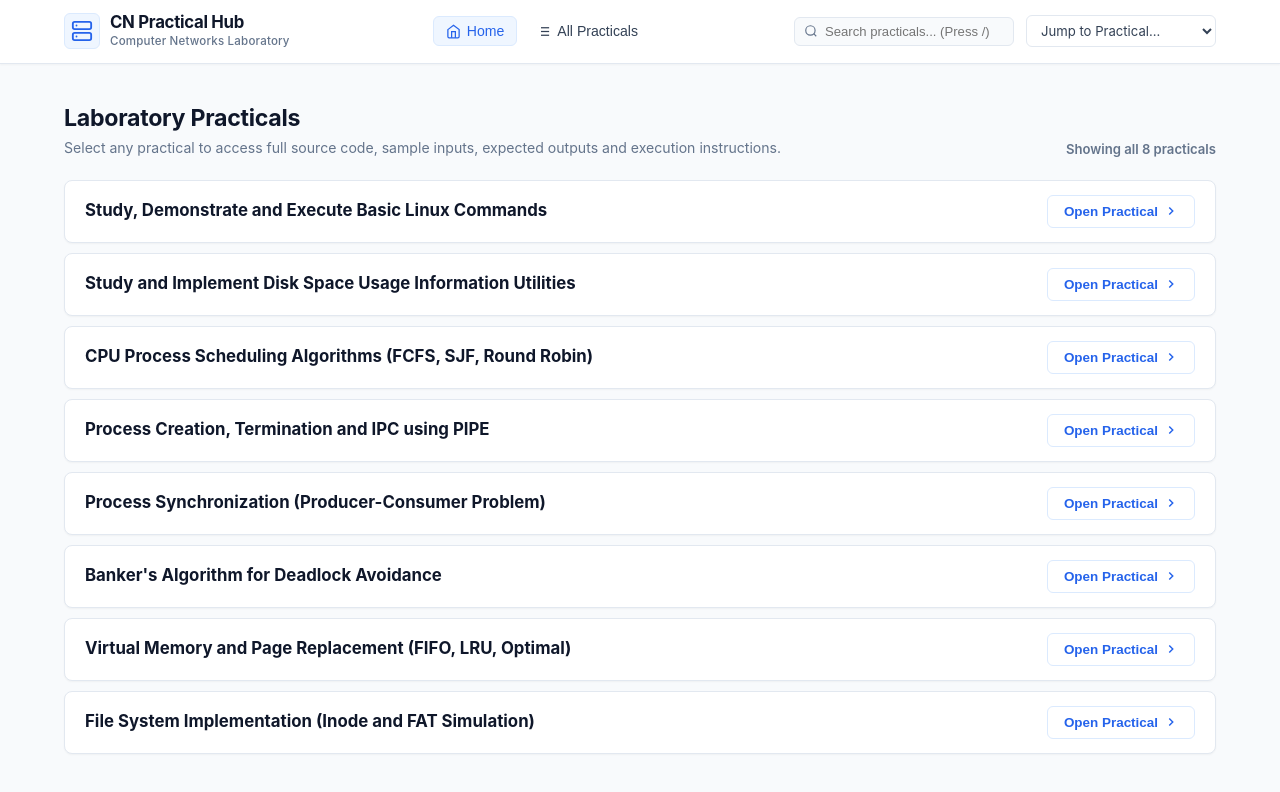
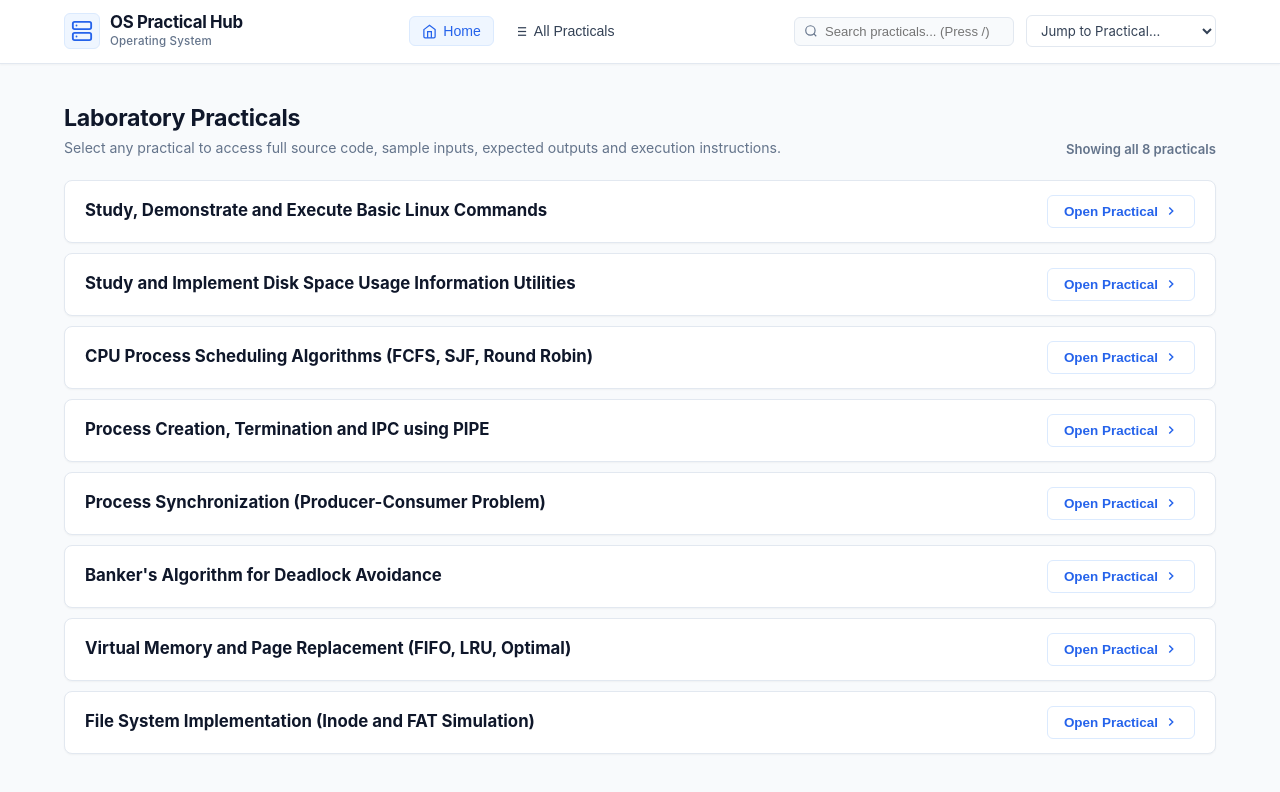
Before and after one commit to maycoday/JAVA, a plain HTML site: page index.html in a window 1280 px wide. Drawn offline with Linux system fonts and the light colour scheme.

Commit message:
refactor: rebrand application from Computer Networks to Operating Systems practical hub

```diff
--- a/index.html
+++ b/index.html
@@ -1,12 +1,15 @@
 <!DOCTYPE html>
 <html lang="en">
+
 <head>
   <meta charset="UTF-8" />
   <meta name="viewport" content="width=device-width, initial-scale=1.0" />
-  <meta name="description" content="CN Practical Hub - Academic laboratory practical reference portal for B.Tech IT & Computer Engineering students. Complete working C++ implementations, ready-to-copy code and execution guides." />
-  <title>CN Practical Hub — Computer Networks Laboratory</title>
+  <meta name="description"
+    content="OS Practical Hub - Academic laboratory practical reference portal for B.Tech IT & Computer Engineering students. Complete working C++ implementations, ready-to-copy code and execution guides." />
+  <title>OS Practical Hub — Computer Networks Laboratory</title>
   <link rel="stylesheet" href="style.css" />
 </head>
+
 <body>
 
   <!-- Sticky Header -->
@@ -15,7 +18,8 @@
       <div class="brand-group">
         <a href="#home" class="brand-link" id="logoLink" onclick="navigateToHome(); return false;">
           <div class="brand-icon">
-            <svg width="22" height="22" viewBox="0 0 24 24" fill="none" stroke="currentColor" stroke-width="2" stroke-linecap="round" stroke-linejoin="round">
+            <svg width="22" height="22" viewBox="0 0 24 24" fill="none" stroke="currentColor" stroke-width="2"
+              stroke-linecap="round" stroke-linejoin="round">
               <rect x="2" y="2" width="20" height="8" rx="2" ry="2"></rect>
               <rect x="2" y="14" width="20" height="8" rx="2" ry="2"></rect>
               <line x1="6" y1="6" x2="6.01" y2="6"></line>
@@ -23,8 +27,8 @@
             </svg>
           </div>
           <div class="brand-text">
-            <span class="brand-title">CN Practical Hub</span>
-            <span class="brand-sub">Computer Networks Laboratory</span>
+            <span class="brand-title">OS Practical Hub</span>
+            <span class="brand-sub">Operating System </span>
           </div>
         </a>
       </div>
@@ -52,11 +56,13 @@
 
       <div class="header-actions">
         <div class="header-search-wrap">
-          <svg class="search-icon-sm" width="14" height="14" viewBox="0 0 24 24" fill="none" stroke="currentColor" stroke-width="2">
+          <svg class="search-icon-sm" width="14" height="14" viewBox="0 0 24 24" fill="none" stroke="currentColor"
+            stroke-width="2">
             <circle cx="11" cy="11" r="8"></circle>
             <line x1="21" y1="21" x2="16.65" y2="16.65"></line>
           </svg>
-          <input type="text" id="quickSearchInput" class="header-search-input" placeholder="Search practicals... (Press /)" oninput="handleQuickSearch(this.value)" />
+          <input type="text" id="quickSearchInput" class="header-search-input"
+            placeholder="Search practicals... (Press /)" oninput="handleQuickSearch(this.value)" />
         </div>
         <div class="practical-quick-select-wrap">
           <select id="quickJumpSelect" class="quick-jump-select" onchange="handleQuickJump(this.value)">
@@ -144,7 +150,8 @@
           <div class="section-header-row">
             <div>
               <h2 class="section-title">Laboratory Practicals</h2>
-              <p class="section-subtitle">Select any practical to access full source code, sample inputs, expected outputs and execution instructions.</p>
+              <p class="section-subtitle">Select any practical to access full source code, sample inputs, expected
+                outputs and execution instructions.</p>
             </div>
             <div class="results-counter" id="resultsCounter">Showing all 7 practicals</div>
           </div>
@@ -157,7 +164,8 @@
           <div class="empty-state" id="emptySearchState" style="display: none;">
             <div class="empty-icon">🔍</div>
             <h3 class="empty-title">No matching practicals or algorithms found</h3>
-            <p class="empty-text">Try searching with different terms like "CRC", "Dijkstra", "Hamming", "TCP", or "Subnet".</p>
+            <p class="empty-text">Try searching with different terms like "CRC", "Dijkstra", "Hamming", "TCP", or
+              "Subnet".</p>
             <button class="btn btn-secondary" onclick="clearSearch()">Reset Search</button>
           </div>
         </div>
@@ -214,4 +222,5 @@
 
   <script src="script.js"></script>
 </body>
+
 </html>
```
Lines whose indentation alone changed are shown as unchanged.
